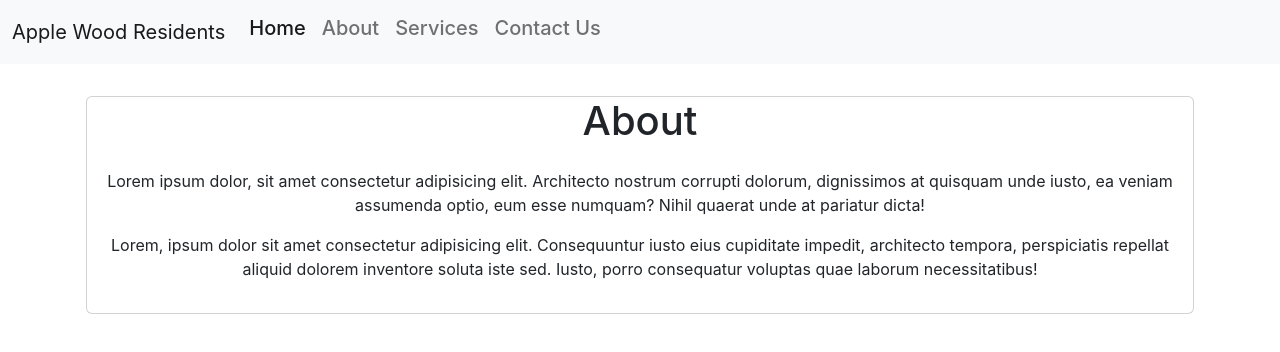
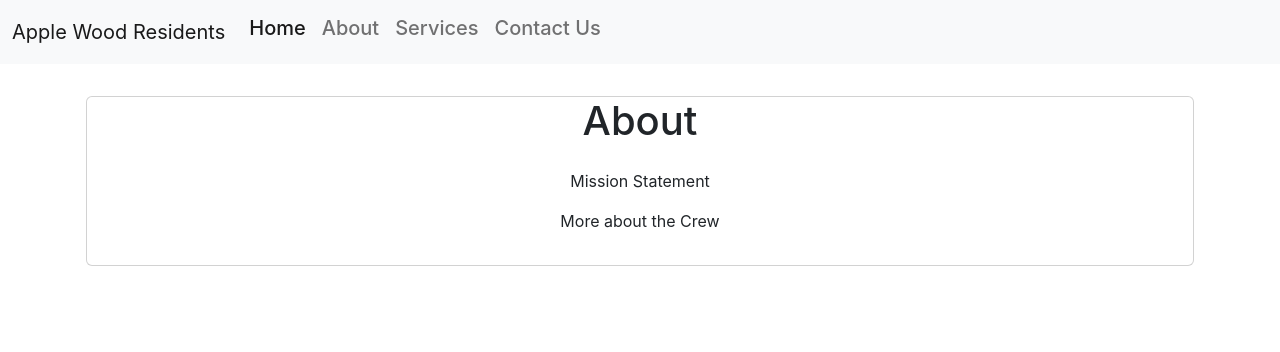
Before and after one commit to Vavarooks/Residents, a React (Create React App) app in the folder client/: page /about in a window 1280 px wide. Shown: the top 352 px of the page. Built offline with nearby package versions, Linux system fonts and the light colour scheme.

Commit message:
small about edits

```diff
--- a/client/src/views/About.jsx
+++ b/client/src/views/About.jsx
@@ -7,8 +7,8 @@ const About = () => {
                 <div className="card">
                 <h1>About</h1>
                     <div className="card-body">
-                        <p>Lorem ipsum dolor, sit amet consectetur adipisicing elit. Architecto nostrum corrupti dolorum, dignissimos at quisquam unde iusto, ea veniam assumenda optio, eum esse numquam? Nihil quaerat unde at pariatur dicta!</p>
-                        <p>Lorem, ipsum dolor sit amet consectetur adipisicing elit. Consequuntur iusto eius cupiditate impedit, architecto tempora, perspiciatis repellat aliquid dolorem inventore soluta iste sed. Iusto, porro consequatur voluptas quae laborum necessitatibus!</p>
+                        <p>Mission Statement</p>
+                        <p>More about the Crew</p>
                     </div>
                 </div>
             </div>
```
